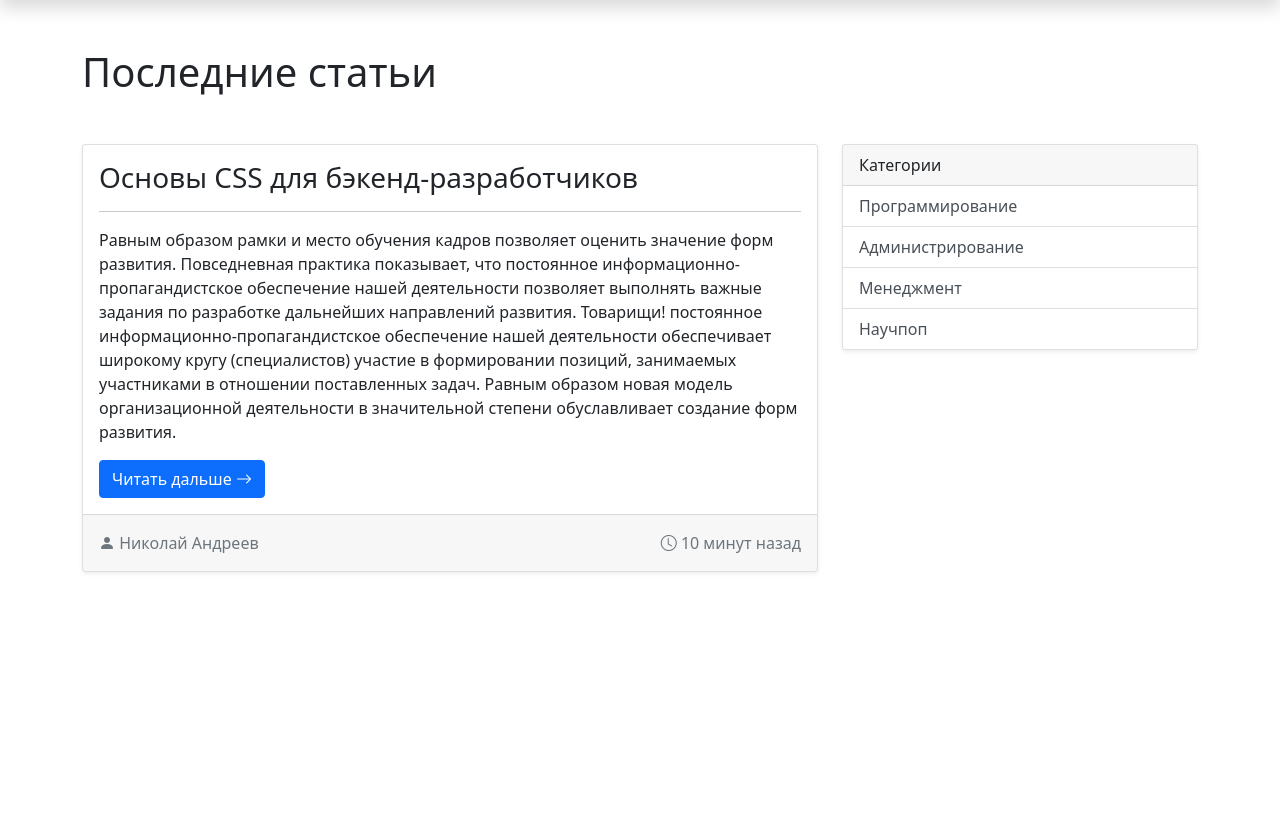
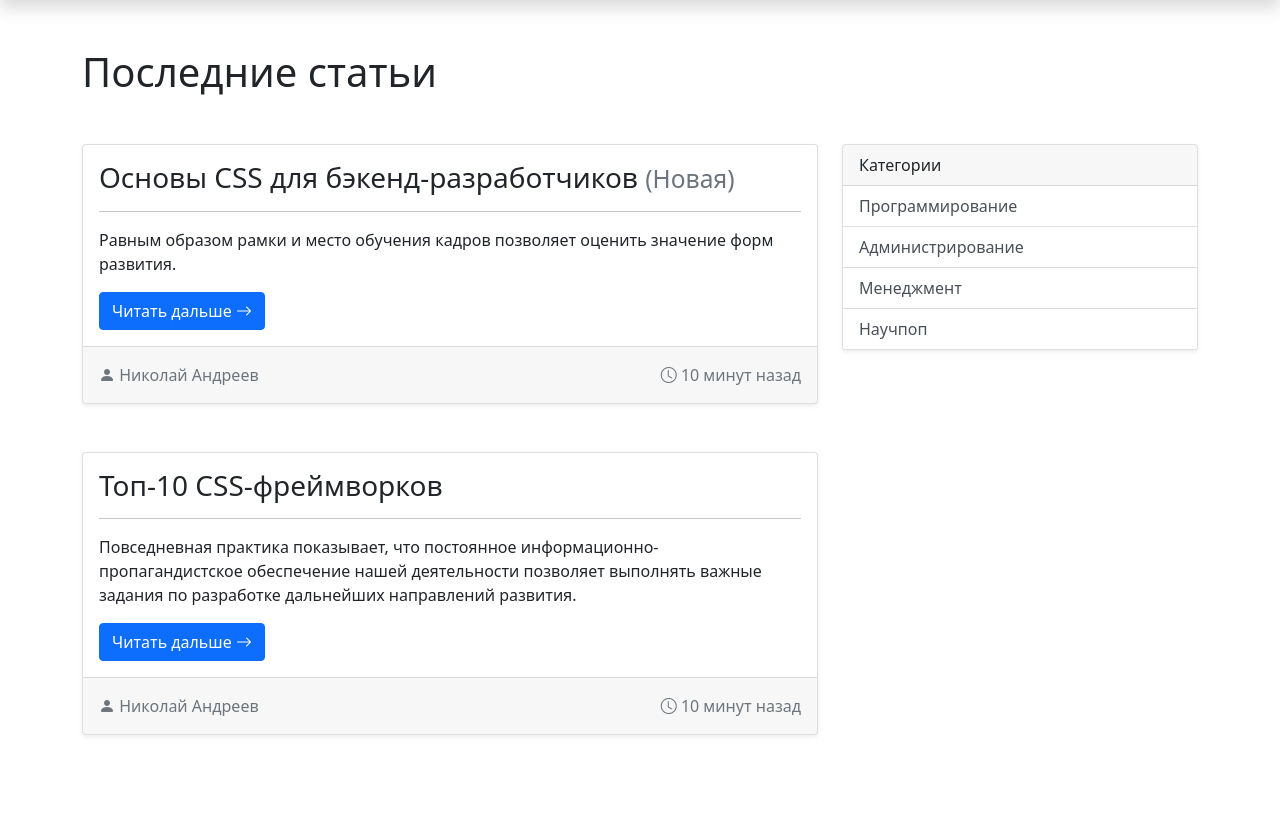
Before and after one commit to BakasaRus/AIP-Blog, a Flask app: page / in a window 1280 px wide. Shown: the part 56-887 px from the top of the page. Before the commit the page ends 629 px from the top, so only its background shows below. Run offline with Flask 2, Linux system fonts and the light colour scheme; some libraries are stand-ins or nearby versions.

Commit message:
Generate articles from server data

```diff
--- a/app.py
+++ b/app.py
@@ -2,10 +2,23 @@ from flask import Flask, render_template
 
 app = Flask(__name__)
 
+articles = {
+    1: {
+        'title': 'Основы CSS для бэкенд-разработчиков',
+        'body': 'Равным образом рамки и место обучения кадров позволяет оценить значение форм развития.',
+        'is_new': True
+    },
+    2: {
+        'title': 'Топ-10 CSS-фреймворков',
+        'body': 'Повседневная практика показывает, что постоянное информационно-пропагандистское обеспечение нашей деятельности позволяет выполнять важные задания по разработке дальнейших направлений развития.',
+        'is_new': False
+    },
+}
+
 
 @app.route('/')
 def homepage():
-    return render_template('index.html')
+    return render_template('index.html', title='Just Another Blog', articles=articles)
 
 
 @app.route('/articles/<int:article_id>')
--- a/templates/index.html
+++ b/templates/index.html
@@ -6,7 +6,7 @@
     <link href="https://cdn.jsdelivr.net/npm/bootstrap@5.0.0-beta1/dist/css/bootstrap.min.css" rel="stylesheet"
           integrity="sha384-giJF6kkoqNQ00vy+HMDP7azOuL0xtbfIcaT9wjKHr8RbDVddVHyTfAAsrekwKmP1" crossorigin="anonymous">
     <link rel="stylesheet" href="https://cdn.jsdelivr.net/npm/bootstrap-icons@1.3.0/font/bootstrap-icons.css">
-    <title>Главная страница</title>
+    <title>{{ title }}</title>
 </head>
 <body>
 <header>
@@ -32,20 +32,17 @@
         <h1 class="mb-5">Последние статьи</h1>
         <div class="row">
             <div class="col-lg-8">
+                {% for article in articles.values() %}
                 <article class="card mb-5 shadow-sm">
                     <div class="card-body">
-                        <h3 class="card-title">Основы CSS для бэкенд-разработчиков</h3>
+                        <h3 class="card-title">
+                            {{ article.title }}
+                            {% if article.is_new %}
+                                <small class="text-muted">(Новая)</small>
+                            {% endif %}
+                        </h3>
                         <hr>
-                        <p class="card-text">
-                            Равным образом рамки и место обучения кадров позволяет оценить значение
-                            форм развития. Повседневная практика показывает, что постоянное
-                            информационно-пропагандистское обеспечение нашей деятельности позволяет выполнять важные
-                            задания по разработке дальнейших направлений развития. Товарищи! постоянное
-                            информационно-пропагандистское обеспечение нашей деятельности обеспечивает широкому кругу
-                            (специалистов) участие в формировании позиций, занимаемых участниками в отношении
-                            поставленных задач. Равным образом новая модель организационной деятельности в значительной
-                            степени обуславливает создание форм развития.
-                        </p>
+                        <p class="card-text">{{ article.body }}</p>
                         <p class="card-text"><small class="text-muted"></small></p>
                         <a href="#" class="btn btn-primary">
                             Читать дальше <i class="bi-arrow-right"></i>
@@ -58,6 +55,7 @@
                         </div>
                     </div>
                 </article>
+                {% endfor %}
             </div>
             <aside class="col-lg-4">
                 <div class="card shadow-sm">
```
